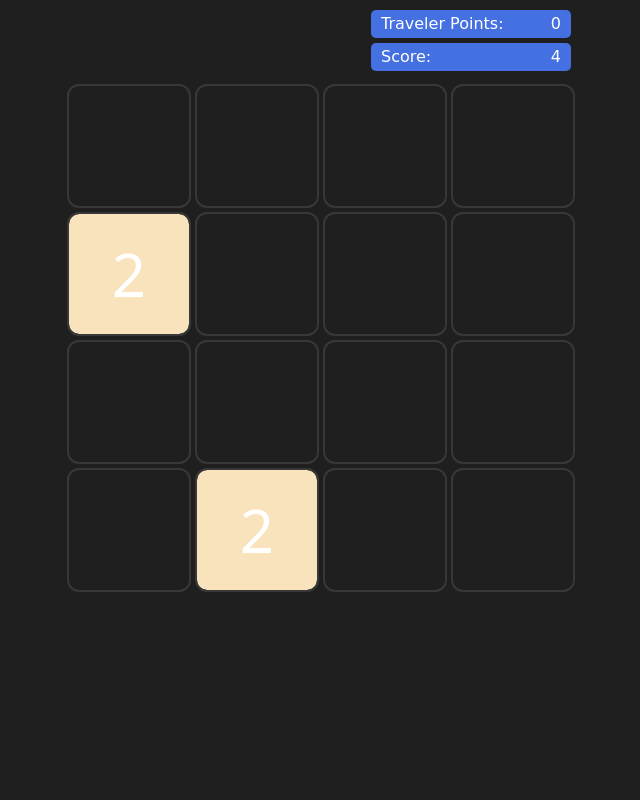
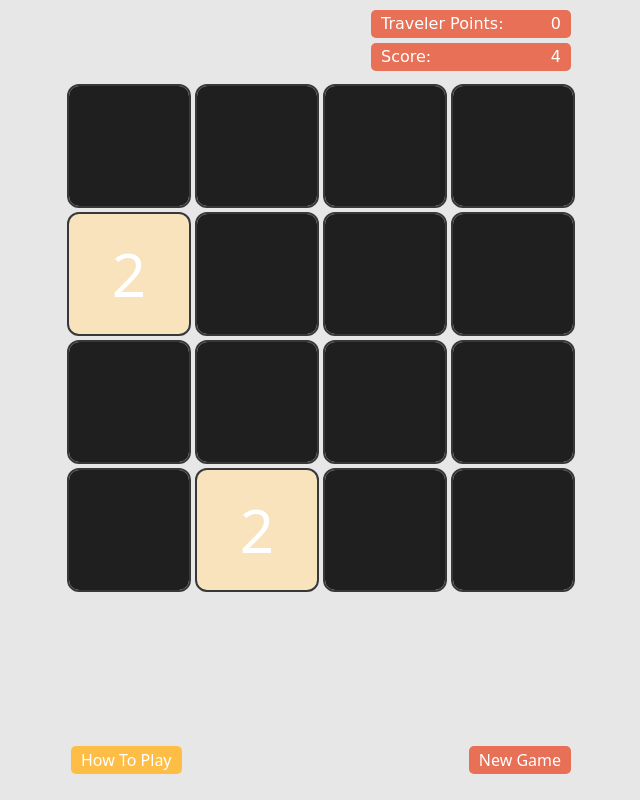
Before and after one commit to Qualiaz/traveler-2048, a website built with Vite: page index.html in a window 1280 px wide. Shown: the whole page, without its empty margins (319-959 px from the left). Built offline with nearby package versions, Linux system fonts and the light colour scheme; a web font is replaced by a local one.

Commit message:
- add new game function & color tweaks

```diff
--- a/index.html
+++ b/index.html
@@ -68,6 +68,14 @@
           <div class="board__cell" id="cell-16"></div>
         </div>
       </section>
+      <div class="menu">
+        <div class="how-to-play__wrapper">
+          <button class="how-to-play__button">How To Play</button>
+        </div>
+        <div class="new-game__wrapper">
+          <button class="new-game__button" id="newGame">New Game</button>
+        </div>
+      </div>
     </div>
     <script type="module" src="/src/main.ts"></script>
   </body>
--- a/src/Board.scss
+++ b/src/Board.scss
@@ -6,7 +6,7 @@ body,
 .board {
   width: 100%;
   height: 100%;
-  background-color: #1f1f1f;
+  background-color: #e7e7e7;
   font-size: 62.5%;
   padding: 0;
   margin: 0;
@@ -72,7 +72,7 @@ body {
   font-family: 'Keania One', cursive;
 
   &__box {
-    background-color: #4470e2;
+    background-color: #e77056;
     border-radius: 0.5rem;
     padding: 0.2rem 1rem;
     margin-bottom: 0.5rem;
@@ -81,3 +81,27 @@ body {
     justify-content: space-between;
   }
 }
+
+.menu {
+  width: 10rem;
+  height: 10rem;
+  color: white;
+  font-size: 1.6rem;
+  display: flex;
+  width: 50rem;
+  justify-content: space-between;
+  align-items: center;
+
+  button {
+    border-radius: 0.5rem;
+    padding: 0.2rem 1rem;
+  }
+
+  .new-game__button {
+    background-color: #e77056;
+  }
+
+  .how-to-play__button {
+    background-color: #febe46;
+  }
+}
--- a/src/Board.ts
+++ b/src/Board.ts
@@ -47,6 +47,15 @@ export default class Board implements IBoard {
     }
   }
 
+  resetBoard(): IBoard {
+    this.travelerPoints = 0
+    this.secondLastBoard = Array.from({ length: 4 }, () => Array(4).fill(0))
+    this.boardHistory = []
+    this.initialBoard()
+
+    return this
+  }
+
   private didBlocksMove(
     oldBoard: BlockItem[][],
     newBoard: BlockItem[][]
@@ -76,11 +85,6 @@ export default class Board implements IBoard {
 
   initialBoard(): IBoard {
     this.board = Array.from({ length: 4 }, () => Array(4).fill(0))
-    // prettier-ignore
-    // this.board = [[2,'joker',2,2],
-    //               [0,0,0,0],
-    //               [0,0,0,0],
-    //               [0,0,0,0]],
     this.spanNumber()
     this.spanNumber()
 
@@ -118,7 +122,6 @@ export default class Board implements IBoard {
     key: Direction | null
   }): IBoard {
     const boardCopy = _.cloneDeep(newBoard)
-    console.log(boardCopy)
     this.boardHistory.push(boardCopy)
     return this
   }
--- a/src/Game.ts
+++ b/src/Game.ts
@@ -60,6 +60,14 @@ export default class Game implements IGame {
   controller(): IGame {
     this.board.controller()
 
+    const newGameEl = document.getElementById('newGame') as HTMLButtonElement
+
+    newGameEl.addEventListener('click', () => {
+      this.board.resetBoard()
+      this.updateTravelerPoints()
+      this.updateScore()
+    })
+
     return this
   }
 
--- a/src/interfaces.ts
+++ b/src/interfaces.ts
@@ -33,6 +33,7 @@ export interface IBoard {
 
   initBlockAction(direction: Direction): IBoard
   init(): IBoard
+  resetBoard(): IBoard
 
   // view
   generateBoardMarkup(): string
--- a/src/main.ts
+++ b/src/main.ts
@@ -2,5 +2,3 @@ import './index.css'
 import Game from './Game.ts'
 
 new Game().init()
-
-// new Board().initialBoard().controller()
```
